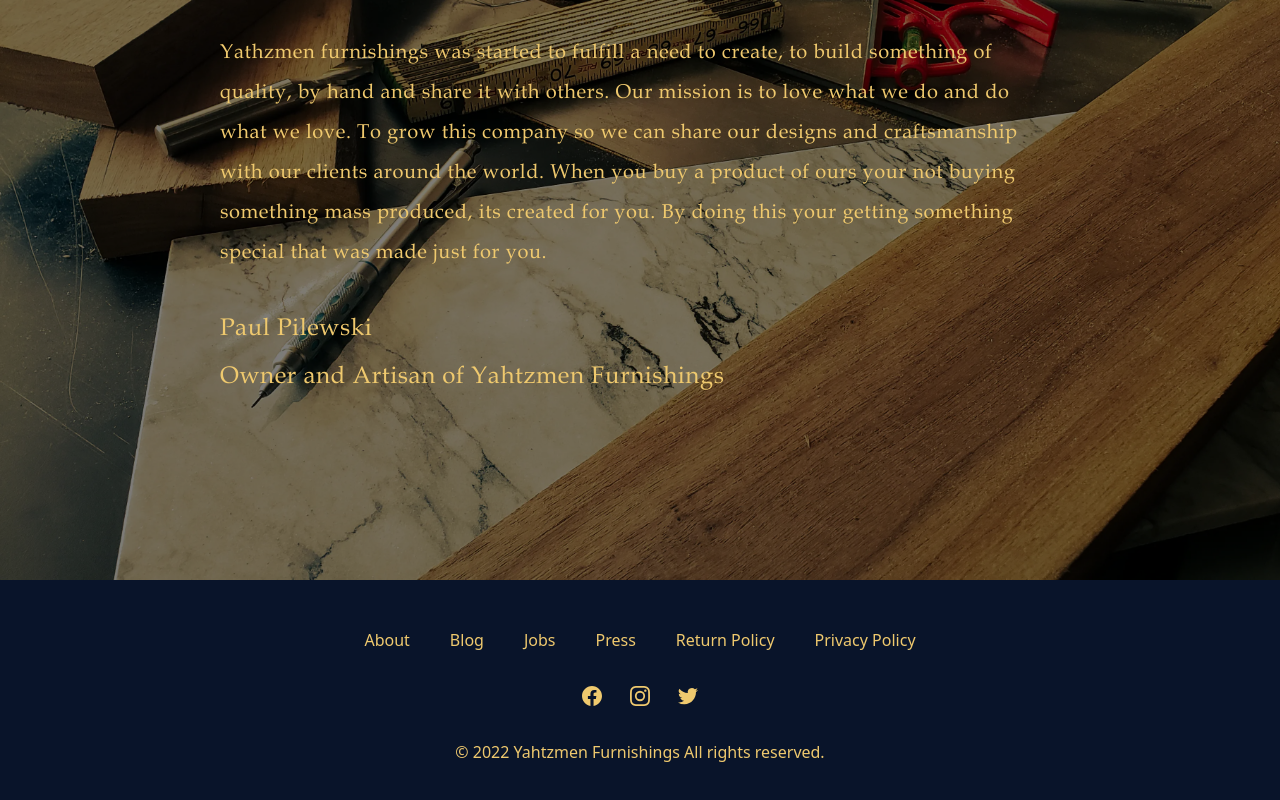
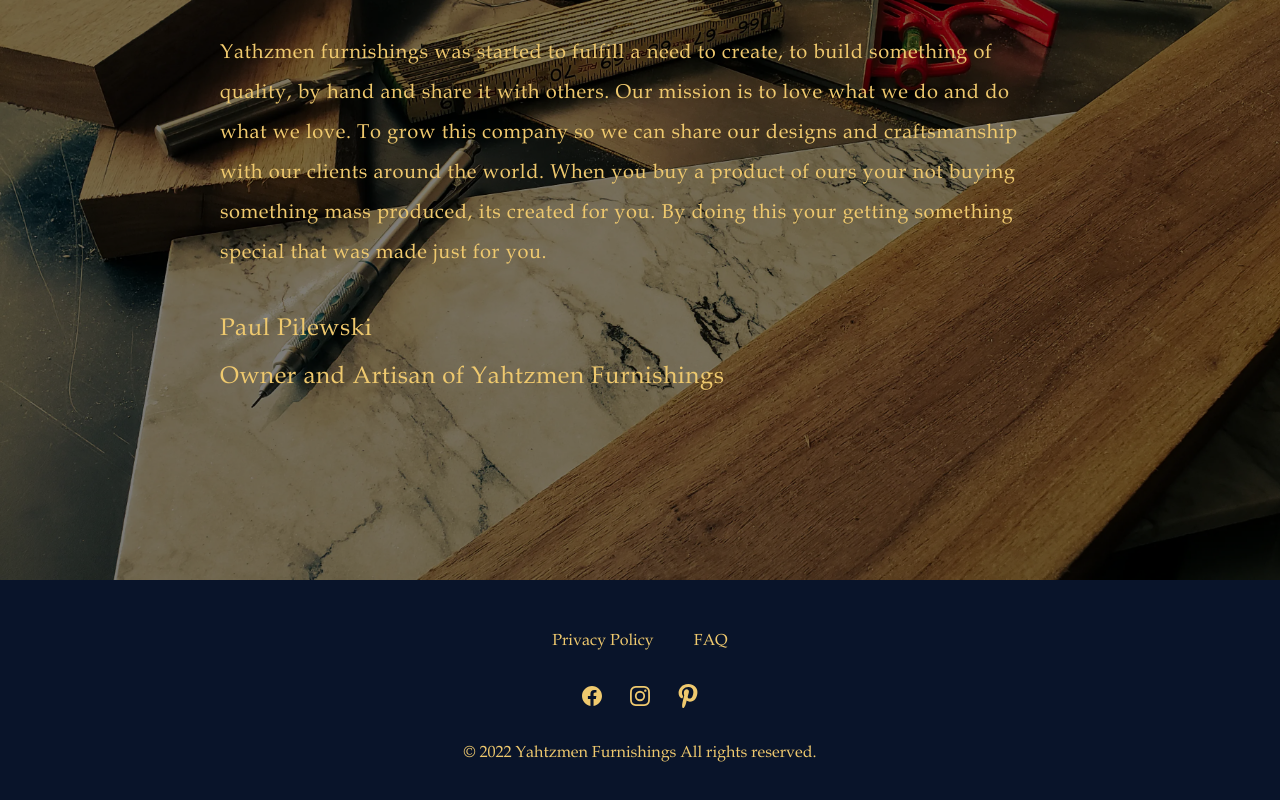
Before and after one commit to comsma/yahtzmen-ts, a Next.js app: page / in a window 1280 px wide. Shown: the part 3088-3888 px from the top of the page. Built offline with nearby package versions, Linux system fonts and the light colour scheme.

Commit message:
Add pintrest

```diff
--- a/components/Footer.tsx
+++ b/components/Footer.tsx
@@ -2,12 +2,8 @@ import { SVGProps } from "react"
 
 const navigation = {
     main: [
-        {name: 'About', href: '#'},
-        {name: 'Blog', href: '#'},
-        {name: 'Jobs', href: '#'},
-        {name: 'Press', href: '#'},
-        {name: 'Return Policy', href: '#'},
         {name: 'Privacy Policy', href: '#'},
+        {name: 'FAQ', href: '#'},
     ],
     social: [
         {
@@ -37,12 +33,24 @@ const navigation = {
             ),
         },
         {
-            name: 'Twitter',
+            name: 'Pintrest',
             href: '#',
             icon: (props: JSX.IntrinsicAttributes & SVGProps<SVGSVGElement>) => (
-                <svg fill="currentColor" viewBox="0 0 24 24" {...props}>
+                <svg fill="currentColor" viewBox="0 0 511.998 511.998" {...props}>
                     <path
-                        d="M8.29 20.251c7.547 0 11.675-6.253 11.675-11.675 0-.178 0-.355-.012-.53A8.348 8.348 0 0022 5.92a8.19 8.19 0 01-2.357.646 4.118 4.118 0 001.804-2.27 8.224 8.224 0 01-2.605.996 4.107 4.107 0 00-6.993 3.743 11.65 11.65 0 01-8.457-4.287 4.106 4.106 0 001.27 5.477A4.072 4.072 0 012.8 9.713v.052a4.105 4.105 0 003.292 4.022 4.095 4.095 0 01-1.853.07 4.108 4.108 0 003.834 2.85A8.233 8.233 0 012 18.407a11.616 11.616 0 006.29 1.84"/>
+                        fillRule="evenodd"
+                        d="M405.017,52.467C369.774,18.634,321.001,0,267.684,0C186.24,0,136.148,33.385,108.468,61.39
+	c-34.114,34.513-53.675,80.34-53.675,125.732c0,56.993,23.839,100.737,63.76,117.011c2.68,1.098,5.377,1.651,8.021,1.651
+	c8.422,0,15.095-5.511,17.407-14.35c1.348-5.071,4.47-17.582,5.828-23.013c2.906-10.725,0.558-15.884-5.78-23.353
+	c-11.546-13.662-16.923-29.817-16.923-50.842c0-62.451,46.502-128.823,132.689-128.823c68.386,0,110.866,38.868,110.866,101.434
+	c0,39.482-8.504,76.046-23.951,102.961c-10.734,18.702-29.609,40.995-58.585,40.995c-12.53,0-23.786-5.147-30.888-14.121
+	c-6.709-8.483-8.921-19.441-6.222-30.862c3.048-12.904,7.205-26.364,11.228-39.376c7.337-23.766,14.273-46.213,14.273-64.122
+	c0-30.632-18.832-51.215-46.857-51.215c-35.616,0-63.519,36.174-63.519,82.354c0,22.648,6.019,39.588,8.744,46.092
+	c-4.487,19.01-31.153,132.03-36.211,153.342c-2.925,12.441-20.543,110.705,8.618,118.54c32.764,8.803,62.051-86.899,65.032-97.713
+	c2.416-8.795,10.869-42.052,16.049-62.495c15.817,15.235,41.284,25.535,66.064,25.535c46.715,0,88.727-21.022,118.298-59.189
+	c28.679-37.02,44.474-88.618,44.474-145.282C457.206,127.983,438.182,84.311,405.017,52.467z"
+                        clipRule="evenodd"
+                    />
                 </svg>
             ),
         }
@@ -53,12 +61,12 @@ export default function Footer() {
 
     return(
         <>
-            <footer className="bg-oxford-blue text-golden-rod">
+            <footer className="bg-oxford-blue text-golden-rod font-book-antiqua">
                 <div className="max-w-7xl mx-auto py-12 px-4 overflow-hidden sm:px-6 lg:px-8">
                     <nav className="-mx-5 -my-2 flex flex-wrap justify-center" aria-label="Footer">
                         {navigation.main.map((item) => (
                             <div key={item.name} className="px-5 py-2">
-                                <a href={item.href} className="text-base text-golden hover:text-gray-300">
+                                <a href={item.href} className="text-basehover:text-gray-300">
                                     {item.name}
                                 </a>
                             </div>
@@ -66,13 +74,13 @@ export default function Footer() {
                     </nav>
                     <div className="mt-8 flex justify-center space-x-6">
                         {navigation.social.map((item) => (
-                            <a key={item.name} href={item.href} className="text-golden hover:text-gray-300">
+                            <a key={item.name} href={item.href} className="hover:text-gray-300">
                                 <span className="sr-only">{item.name}</span>
                                 <item.icon className="h-6 w-6" aria-hidden="true" />
                             </a>
                         ))}
                     </div>
-                    <p className="mt-8 text-center text-base text-golden">&copy; 2022 Yahtzmen Furnishings All rights reserved.</p>
+                    <p className="mt-8 text-center text-base">&copy; 2022 Yahtzmen Furnishings All rights reserved.</p>
                 </div>
             </footer>
         </>
```
